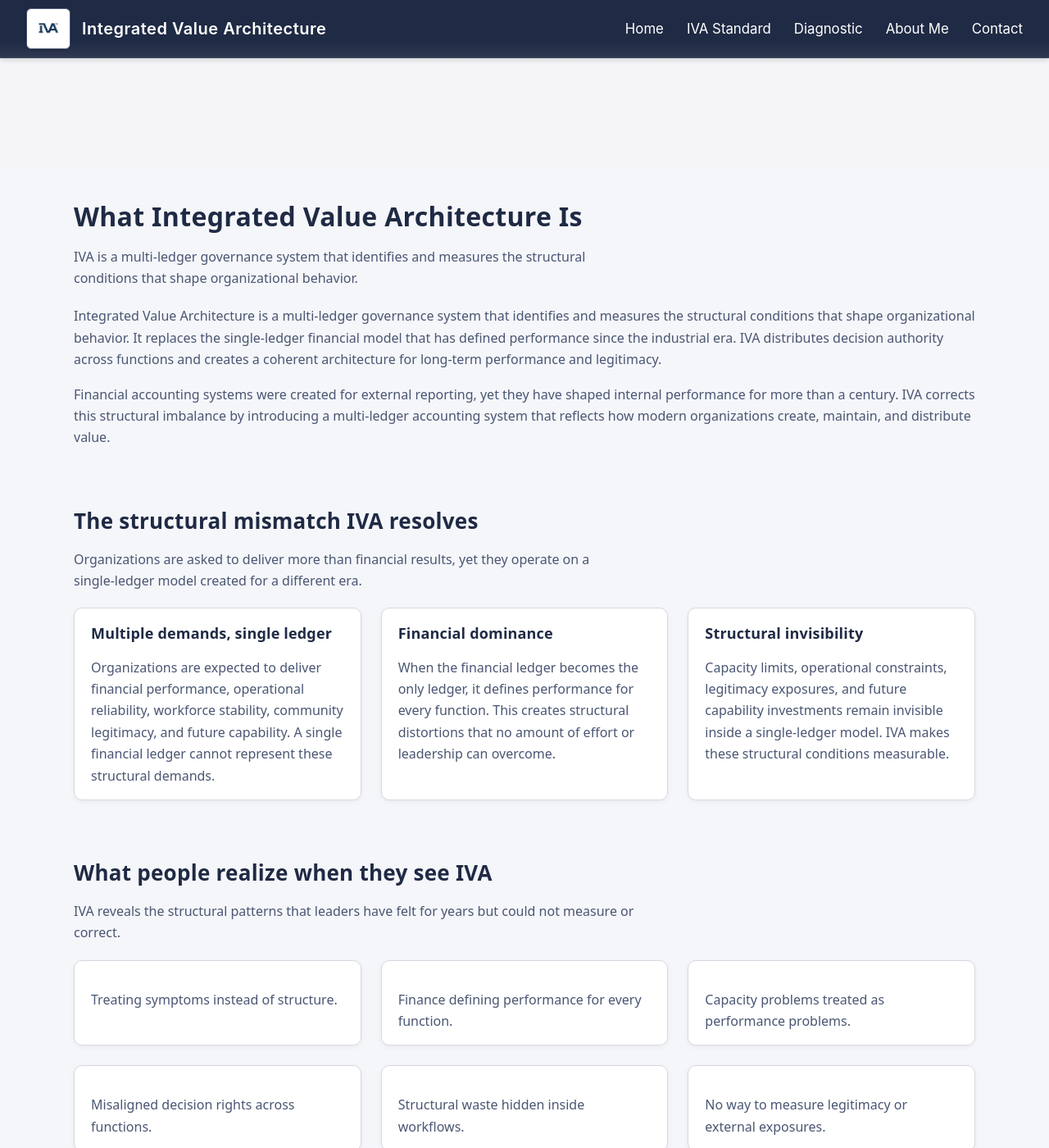
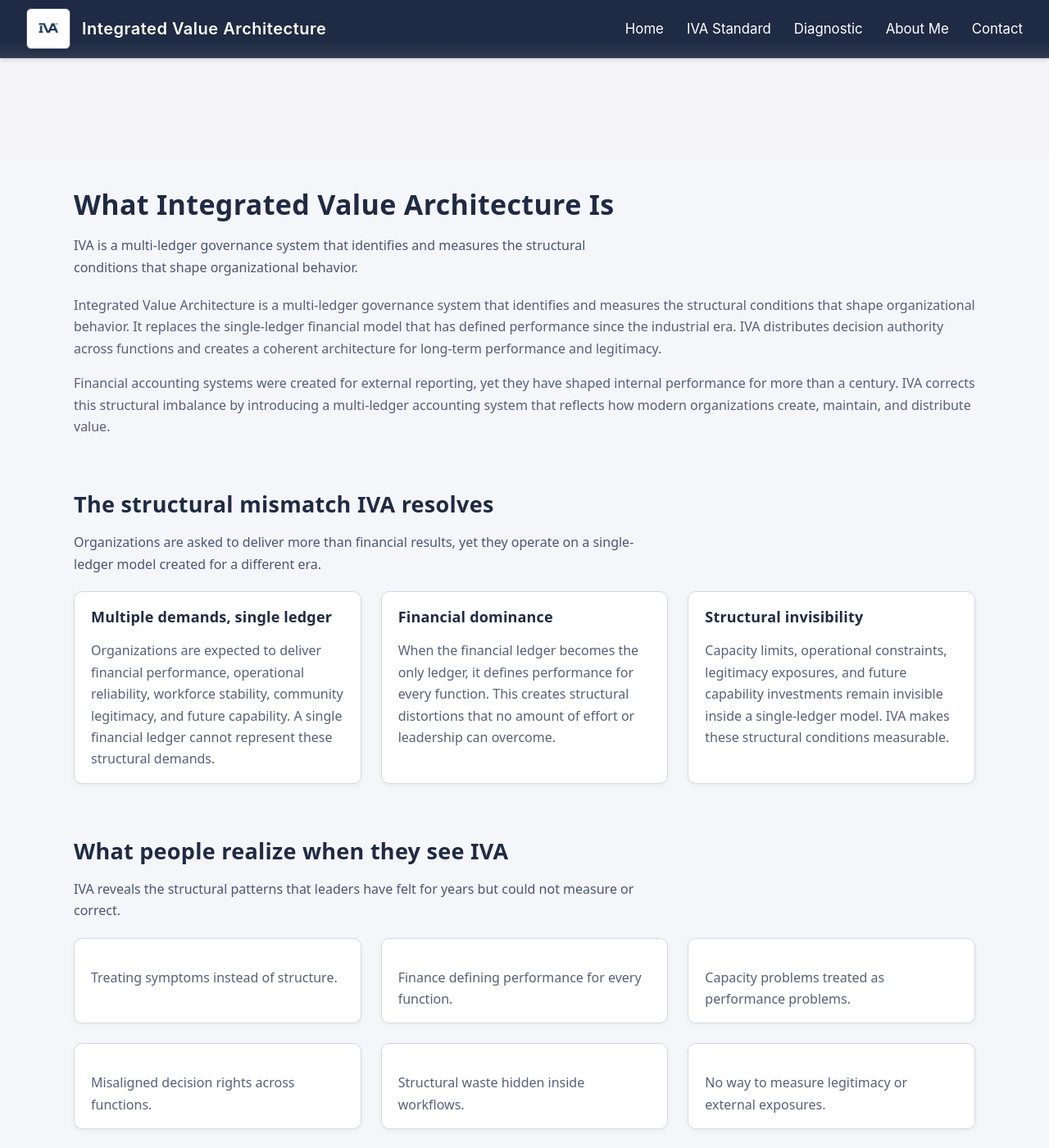
Before and after one commit to efost7873/integratedvaluearchitecture.com, a Jekyll site: the page built from index.html, in a window 1280 px wide and 1400 px high, scrolled down 204 px. Shown: the whole window at 82% size. Built offline with Jekyll 4.4.1, drawn with Linux system fonts in a browser that asks for light colours; some of the changed text lies outside the part shown.

Commit message:
Update index.html

```diff
--- a/index.html
+++ b/index.html
@@ -7,7 +7,7 @@
 /* === IVA HOMEPAGE STYLES (FULLY SCOPED, LIGHT THEME) === */
 
 .iva-page {
-  margin-top: 48px; /* ensures clean spacing under hero shadow */
+  margin-top: 32px;
   background: #F5F6FA;
   color: #1F2A44;
   font-family: system-ui, -apple-system, BlinkMacSystemFont, "SF Pro Text", "Segoe UI", sans-serif;
@@ -23,13 +23,13 @@
 }
 
 .iva-page h1 {
-  font-size: 32px;
+  font-size: 34px;
   line-height: 1.25;
   margin-bottom: 16px;
 }
 
 .iva-page h2 {
-  font-size: 26px;
+  font-size: 27px;
   line-height: 1.3;
   margin-bottom: 14px;
 }
@@ -43,7 +43,7 @@
 .iva-page p {
   font-size: 16px;
   line-height: 1.65;
-  color: #4A5673;
+  color: #56607A;
   margin-bottom: 12px;
 }
 
@@ -55,7 +55,7 @@
 }
 
 .iva-page section {
-  margin-bottom: 72px;
+  margin-bottom: 64px;
 }
 
 /* Section headers */
@@ -94,8 +94,8 @@
 }
 
 .iva-page .card:hover {
-  transform: translateY(-2px);
-  box-shadow: 0 6px 14px rgba(0,0,0,0.08);
+  transform: translateY(-1px);
+  box-shadow: 0 4px 10px rgba(0,0,0,0.07);
 }
 
 .iva-page .card p {
@@ -155,30 +155,31 @@
 
 <div class="iva-page">
 <main>
-    <!-- WHAT IVA IS -->
-  <section>
+
+  <!-- WHAT IVA IS -->
+  <section id="what-iva-is">
     <div class="section-header">
       <h1>What Integrated Value Architecture Is</h1>
       <p class="section-subtitle">
-        IVA is a multi‑ledger governance system that identifies and measures the structural conditions that shape organizational behavior.
+        IVA is a multi-ledger governance system that identifies and measures the structural conditions that shape organizational behavior.
       </p>
     </div>
 
     <p>
-      Integrated Value Architecture is a multi‑ledger governance system that identifies and measures the structural conditions that shape organizational behavior. It replaces the single‑ledger financial model that has defined performance since the industrial era. IVA distributes decision authority across functions and creates a coherent architecture for long‑term performance and legitimacy.
+      Integrated Value Architecture is a multi-ledger governance system that identifies and measures the structural conditions that shape organizational behavior. It replaces the single-ledger financial model that has defined performance since the industrial era. IVA distributes decision authority across functions and creates a coherent architecture for long-term performance and legitimacy.
     </p>
 
     <p>
-      Financial accounting systems were created for external reporting, yet they have shaped internal performance for more than a century. IVA corrects this structural imbalance by introducing a multi‑ledger accounting system that reflects how modern organizations create, maintain, and distribute value.
+      Financial accounting systems were created for external reporting, yet they have shaped internal performance for more than a century. IVA corrects this structural imbalance by introducing a multi-ledger accounting system that reflects how modern organizations create, maintain, and distribute value.
     </p>
   </section>
 
   <!-- STRUCTURAL MISMATCH -->
-  <section>
+  <section id="structural-mismatch">
     <div class="section-header">
       <h2>The structural mismatch IVA resolves</h2>
       <p class="section-subtitle">
-        Organizations are asked to deliver more than financial results, yet they operate on a single‑ledger model created for a different era.
+        Organizations are asked to deliver more than financial results, yet they operate on a single-ledger model created for a different era.
       </p>
     </div>
 
@@ -200,14 +201,14 @@
       <div class="card">
         <h3>Structural invisibility</h3>
         <p>
-          Capacity limits, operational constraints, legitimacy exposures, and future capability investments remain invisible inside a single‑ledger model. IVA makes these structural conditions measurable.
+          Capacity limits, operational constraints, legitimacy exposures, and future capability investments remain invisible inside a single-ledger model. IVA makes these structural conditions measurable.
         </p>
       </div>
     </div>
   </section>
 
   <!-- WHAT PEOPLE REALIZE -->
-  <section>
+  <section id="what-people-realize">
     <div class="section-header">
       <h2>What people realize when they see IVA</h2>
       <p class="section-subtitle">
@@ -226,7 +227,7 @@
   </section>
 
   <!-- FIVE LEDGERS -->
-  <section>
+  <section id="five-ledgers">
     <div class="section-header">
       <h2>The Five Ledgers of IVA</h2>
       <p class="section-subtitle">
@@ -251,19 +252,19 @@
       </div>
 
       <div class="card">
-        <h3>Externalities & Equity Ledger</h3>
+        <h3>Externalities and Equity Ledger</h3>
         <p>Captures legitimacy, obligations, exposures, and external impacts.</p>
       </div>
 
       <div class="card">
-        <h3>Learning & Innovation Ledger</h3>
+        <h3>Learning and Innovation Ledger</h3>
         <p>Represents future capability, adaptation, and knowledge creation.</p>
       </div>
     </div>
   </section>
 
   <!-- WHY SINGLE LEDGER FAILS -->
-  <section>
+  <section id="why-single-ledger-fails">
     <div class="section-header">
       <h2>Why the single ledger fails</h2>
       <p class="section-subtitle">
@@ -279,7 +280,7 @@
   </section>
 
   <!-- WHAT IVA PROVIDES -->
-  <section>
+  <section id="what-iva-provides">
     <div class="section-header">
       <h2>What IVA provides</h2>
       <p class="section-subtitle">
@@ -288,7 +289,7 @@
     </div>
 
     <div class="grid grid-3">
-      <div class="card"><p>A multi‑ledger governance system.</p></div>
+      <div class="card"><p>A multi-ledger governance system.</p></div>
       <div class="card"><p>A diagnostic that reveals structural conditions.</p></div>
       <div class="card"><p>A coherent architecture for decision making.</p></div>
       <div class="card"><p>A way to measure legitimacy and external exposures.</p></div>
@@ -298,11 +299,11 @@
   </section>
 
   <!-- WHAT IVA MAKES POSSIBLE -->
-  <section>
+  <section id="what-iva-makes-possible">
     <div class="section-header">
       <h2>What IVA makes possible</h2>
       <p class="section-subtitle">
-        IVA enables organizations to operate with structural clarity, legitimacy, and long‑term capability.
+        IVA enables organizations to operate with structural clarity, legitimacy, and long-term capability.
       </p>
     </div>
 
@@ -317,11 +318,11 @@
   </section>
 
   <!-- WHO USES IVA -->
-  <section>
+  <section id="who-uses-iva">
     <div class="section-header">
       <h2>Who uses IVA</h2>
       <p class="section-subtitle">
-        IVA is used by organizations that need structural clarity, legitimacy, and long‑term capability.
+        IVA is used by organizations that need structural clarity, legitimacy, and long-term capability.
       </p>
     </div>
 
@@ -336,7 +337,7 @@
   </section>
 
   <!-- WHY ORGANIZATIONS CHOOSE IVA -->
-  <section>
+  <section id="why-organizations-choose-iva">
     <div class="section-header">
       <h2>Why organizations choose IVA</h2>
       <p class="section-subtitle">
@@ -359,7 +360,7 @@
     <div class="section-header">
       <h2>How IVA works</h2>
       <p class="section-subtitle">
-        IVA uses a three‑step sequence to reveal structural conditions and align decision making.
+        IVA uses a three-step sequence to reveal structural conditions and align decision making.
       </p>
     </div>
 
@@ -370,8 +371,8 @@
       </div>
 
       <div class="card">
-        <h3>2. Multi‑Ledger Diagnostic</h3>
-        <p>IVA measures each ledger independently and reveals cross‑ledger impacts.</p>
+        <h3>2. Multi-ledger Diagnostic</h3>
+        <p>IVA measures each ledger independently and reveals cross-ledger impacts.</p>
       </div>
 
       <div class="card">
@@ -382,7 +383,7 @@
   </section>
 
   <!-- WHAT THE DIAGNOSTIC PRODUCES -->
-  <section>
+  <section id="what-diagnostic-produces">
     <div class="section-header">
       <h2>What the IVA Diagnostic produces</h2>
       <p class="section-subtitle">
@@ -392,7 +393,7 @@
 
     <div class="grid grid-3">
       <div class="card"><p>A structural map of all five ledgers.</p></div>
-      <div class="card"><p>Cross‑ledger impact chains.</p></div>
+      <div class="card"><p>Cross-ledger impact chains.</p></div>
       <div class="card"><p>Structural liabilities and constraints.</p></div>
       <div class="card"><p>Decision rights and authority pathways.</p></div>
       <div class="card"><p>Capacity limits and investment needs.</p></div>
@@ -401,7 +402,7 @@
   </section>
 
   <!-- FUTURE OF THE STANDARD -->
-  <section>
+  <section id="future-of-standard">
     <div class="section-header">
       <h2>The future of the IVA Standard</h2>
       <p class="section-subtitle">
@@ -410,15 +411,15 @@
     </div>
 
     <p>
-      The IVA Standard evolves as organizations face new structural demands. Integrated Value Architecture LLC maintains the standard, ensures its integrity, and supports organizations in adopting the multi‑ledger governance system.
+      The IVA Standard evolves as organizations face new structural demands. Integrated Value Architecture LLC maintains the standard, ensures its integrity, and supports organizations in adopting the multi-ledger governance system.
     </p>
   </section>
 
   <!-- FINAL CTA -->
-  <section class="iva-cta-section">
+  <section id="begin-diagnostic" class="iva-cta-section">
     <h2>Begin the IVA Diagnostic</h2>
     <p>
-      The IVA Diagnostic reveals the structural conditions that shape your organization’s performance, legitimacy, and long‑term capability.
+      The IVA Diagnostic reveals the structural conditions that shape your organization’s performance, legitimacy, and long-term capability.
     </p>
 
     <a href="{{ site.baseurl }}/diagnostic" class="iva-btn-primary">
```
